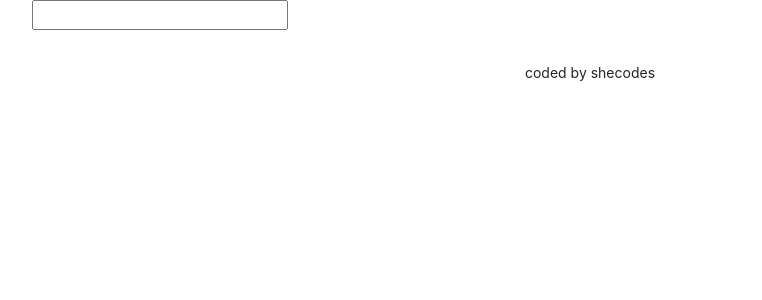
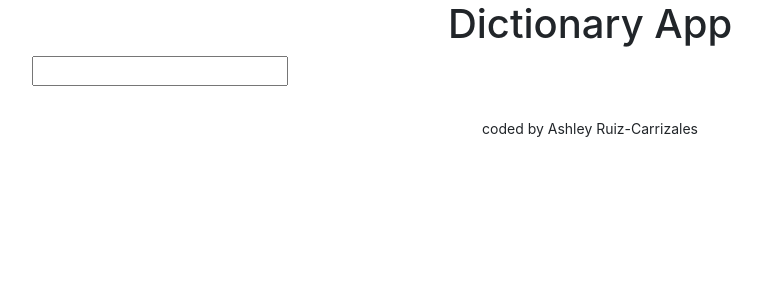
Before and after one commit to ashleyruizca/dictionary-project, a React (Create React App) app: page / in a window 1280 px wide. Shown: the top 300 px of the page, without its empty margins (50-812 px from the left). Built offline with nearby package versions, Linux system fonts and the light colour scheme.

Commit message:
Added dictionary api integration

```diff
--- a/package.json
+++ b/package.json
@@ -6,6 +6,7 @@
     "@testing-library/jest-dom": "^5.17.0",
     "@testing-library/react": "^13.4.0",
     "@testing-library/user-event": "^13.5.0",
+    "axios": "^1.7.2",
     "bootstrap": "^5.3.3",
     "react": "^18.3.1",
     "react-dom": "^18.3.1",
--- a/src/App.js
+++ b/src/App.js
@@ -5,11 +5,12 @@ function App() {
   return (
     <div className="App">
       <div className="container">
+        <h1 className="text-center">Dictionary App</h1>
         <main>
           <Dictionary />
         </main>
         <footer className="App-footer">
-          <small>coded by shecodes</small>
+          <small>coded by Ashley Ruiz-Carrizales</small>
         </footer>
       </div>
     </div>
--- a/src/Dictionary.js
+++ b/src/Dictionary.js
@@ -1,11 +1,19 @@
 import React, { useState } from "react";
+import axios from "axios";
 import "./Dictionary.css";
 
 export default function Dictionary() {
-  let [keywork, setKeyword] = useState("");
+  let [keyword, setKeyword] = useState("");
+
+  function handleResponse(response) {
+    console.log(response.data[0]);
+  }
+
   function search(event) {
     event.preventDefault();
-    alert(`searching for ${keywork}`);
+
+    let apiUrl = `https://api.dictionaryapi.dev/api/v2/entries/en_US/${keyword}`;
+    axios.get(apiUrl).then(handleResponse);
   }
 
   function handlekeywordchange(event) {
```
Also changed, not shown: 2 other files (tests, documents, lock files or other folders).
